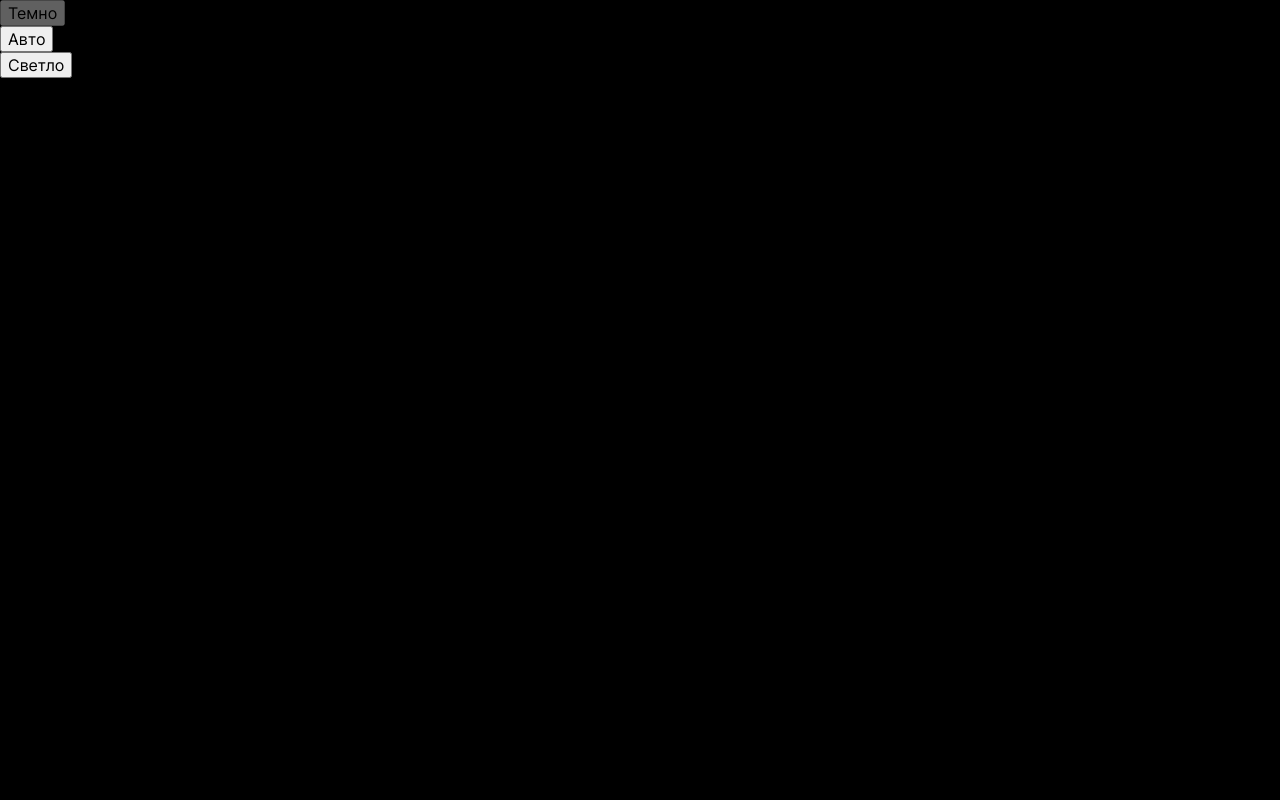
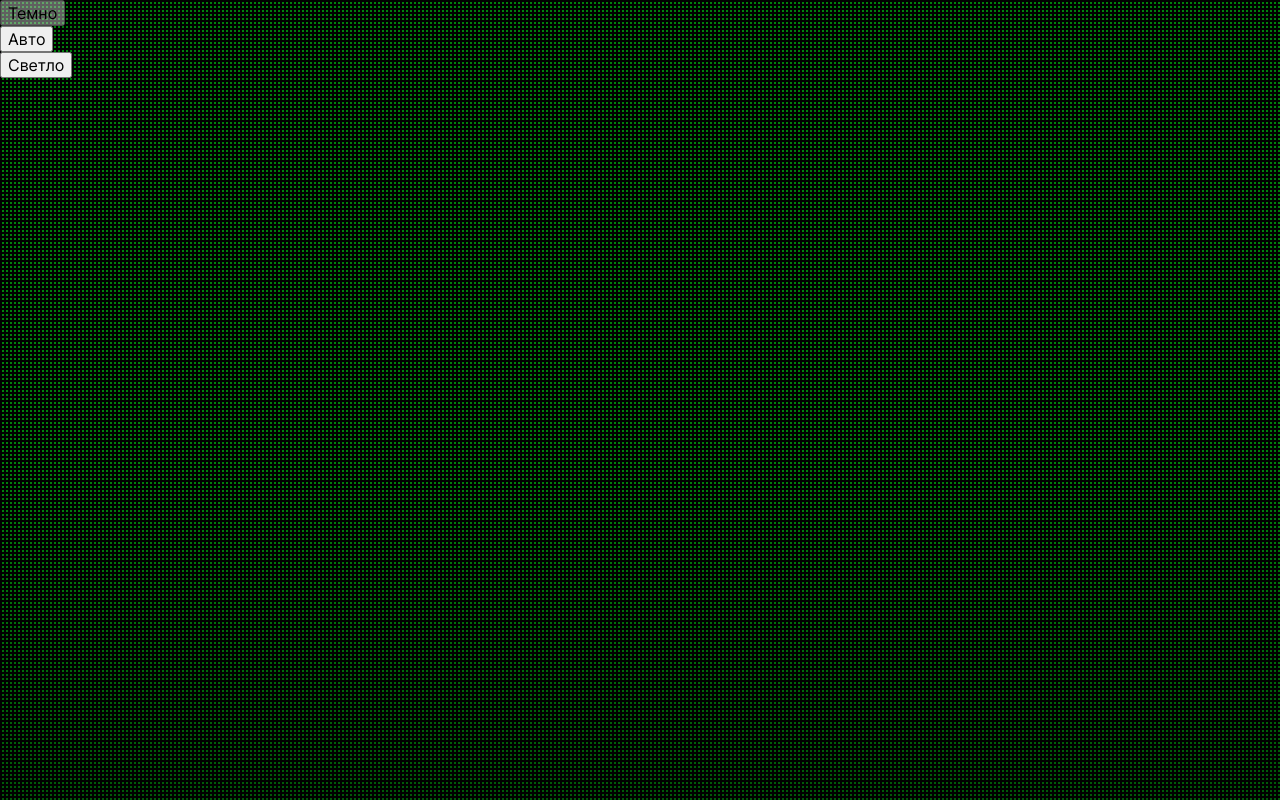
Before and after one commit to BobovAleksandr/zakrivayuschiy-teg-f, a plain HTML site: page index.html in a window 1280 px wide. Both pictures are taken after a click on the button "Темно". Shown: the top 800 px of the page. Drawn offline with Linux system fonts and the light colour scheme.

Commit message:
Закончил шаг 5

```diff
--- a/styles/style.css
+++ b/styles/style.css
@@ -20,4 +20,7 @@
   font-family: var(--main-font), sans-serif;
   font-variation-settings: 'wght' var(--main-font-weight-text);
   background-color: var(--bg-color);
+  background-image: var(--bg-gradient);
+  background-size: cover;
+  height: 960px;
 }
--- a/styles/themes.css
+++ b/styles/themes.css
@@ -9,12 +9,19 @@
   --main-font-weight-title: 700;
   --main-font-weight-text: 400;
   --bg-color: #fff;
+  --bg-gradient: repeating-linear-gradient(#d3d3d3 0px 2px, transparent 2px 4px),
+                 repeating-linear-gradient(90deg, #d3d3d3 0px 2px, transparent 2px 4px),
+                 linear-gradient(#e7e7e7 0.01%, #e7e7e7, #1a1a1a);
+
 }
 
 :root.theme-dark {
   --main-font-weight-title: 785;
   --main-font-weight-text: 465;
   --bg-color: #000;
+  --bg-gradient: repeating-linear-gradient(#000 0px 2px, transparent 2px 4px),
+                 repeating-linear-gradient(90deg, #000 0px 2px, transparent 2px 4px),
+                 linear-gradient(#007f0c 0.01%, #007f0c, #004306);
 }
 
 @media (prefers-color-scheme: dark) {
@@ -22,5 +29,8 @@
     --main-font-weight-title: 785;
     --main-font-weight-text: 465;
     --bg-color: #000;
+    --bg-gradient: repeating-linear-gradient(#000 0px 2px, transparent 2px 4px),
+                   repeating-linear-gradient(90deg, #d3d3d3 0px 2px, transparent 2px 4px),
+                   linear-gradient(#007f0c 0.01%, #007f0c, #004306);
   }
 }
--- a/styles/variables.css
+++ b/styles/variables.css
@@ -7,4 +7,8 @@
   --main-font-weight-text: 400;
 
   --bg-color: #fff;
+
+  --bg-gradient: repeating-linear-gradient(#d3d3d3 0px 2px, transparent 2px 4px),
+                 repeating-linear-gradient(90deg, #d3d3d3 0px 2px, transparent 2px 4px),
+                 linear-gradient(#e7e7e7 0.01%, #e7e7e7, #1a1a1a);
 }
```
